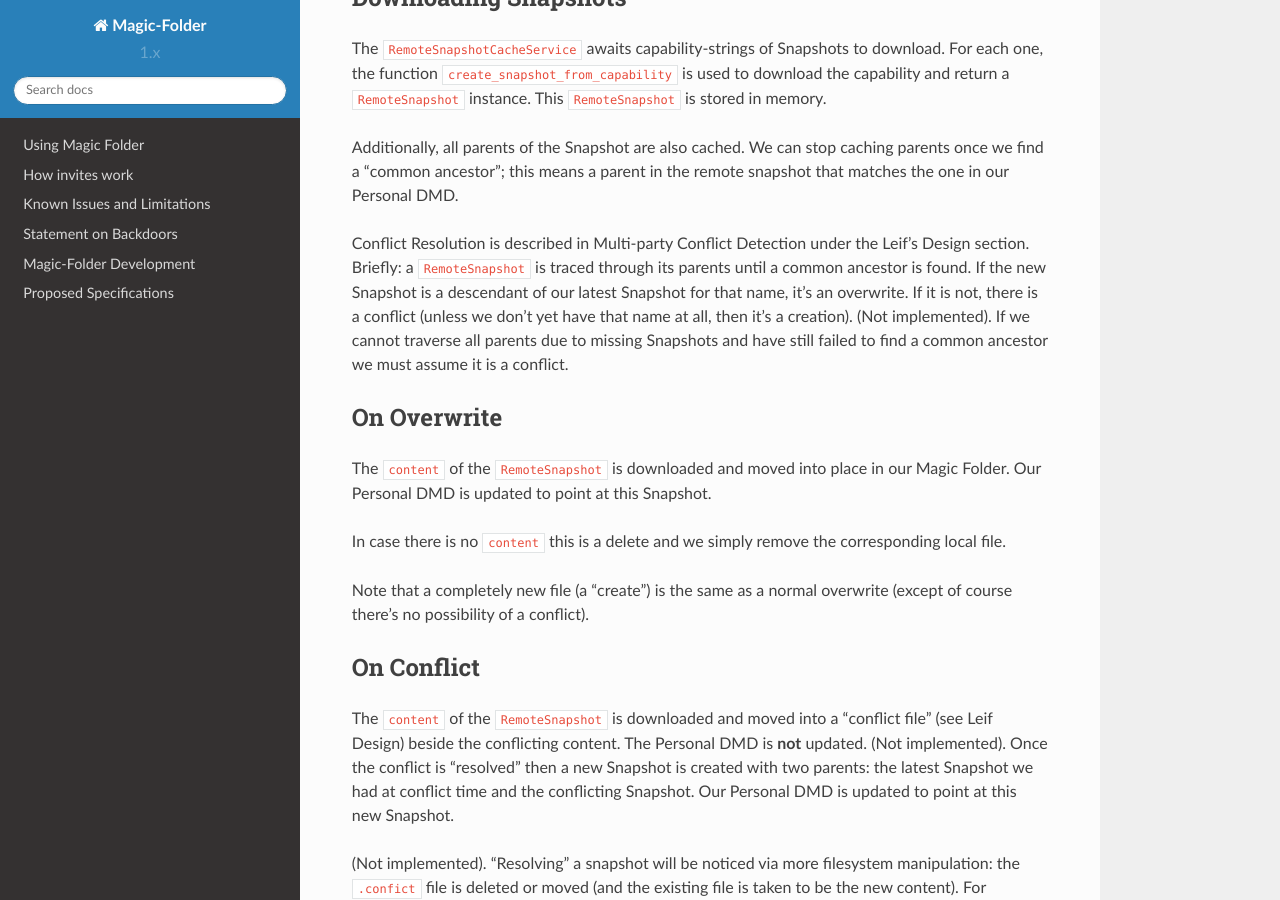
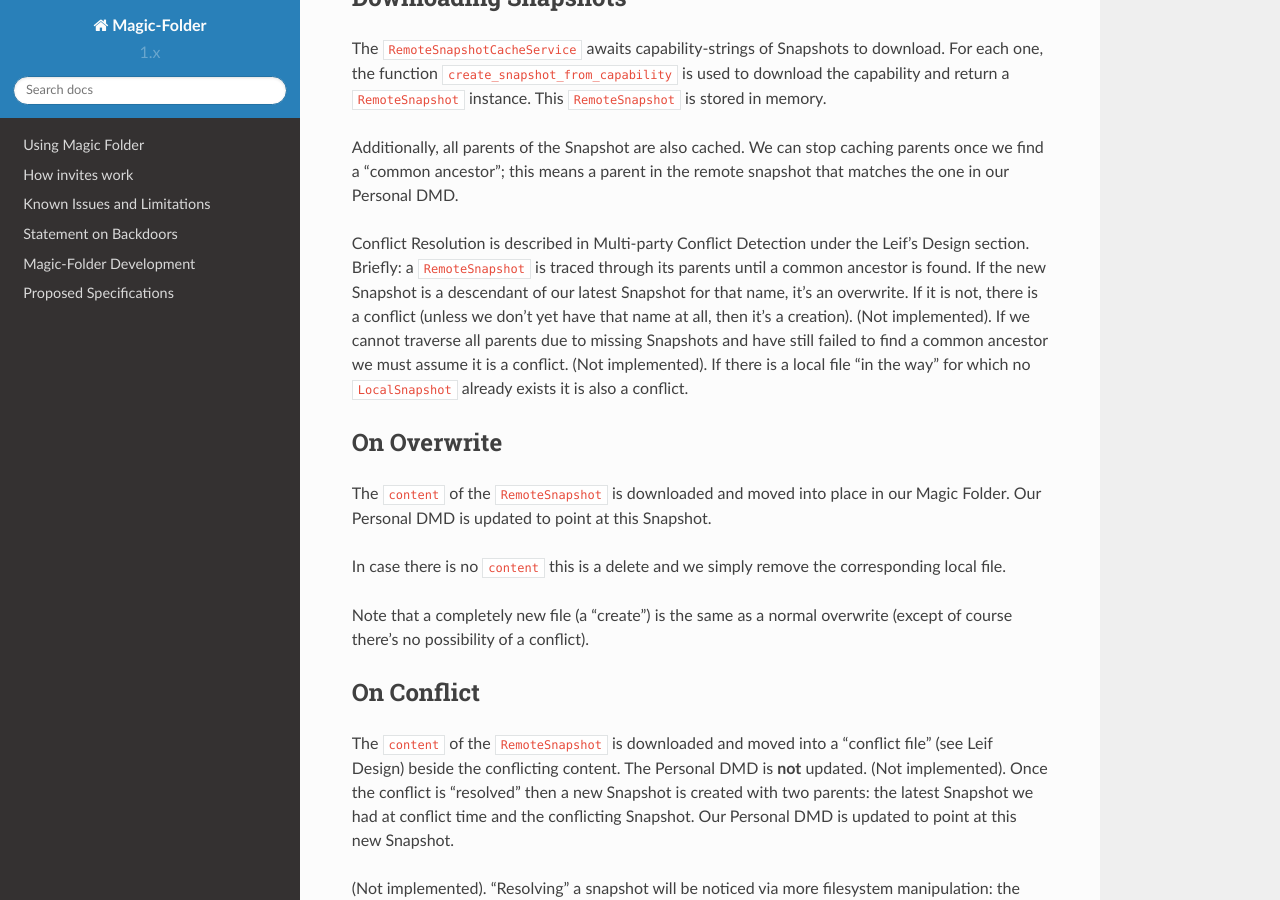
Before and after one commit to tahoe-lafs/magic-folder, a Sphinx documentation site: the page built from docs/downloader.rst, in a window 1280 px wide and 900 px high, scrolled down 2119 px. Built offline with Sphinx 7.4.7 and the Read the Docs theme 2.0.0, drawn with Linux system fonts in a browser that asks for light colours; pages that are not in the unit, such as notebooks, are missing from menus.

Commit message:
be explicit about local files

```diff
--- a/docs/downloader.rst
+++ b/docs/downloader.rst
@@ -96,6 +96,7 @@
 If the new Snapshot is a descendant of our latest Snapshot for that name, it's an overwrite.
 If it is not, there is a conflict (unless we don't yet have that name at all, then it's a creation).
 (Not implemented). If we cannot traverse all parents due to missing Snapshots and have still failed to find a common ancestor we must assume it is a conflict.
+(Not implemented). If there is a local file "in the way" for which no ``LocalSnapshot`` already exists it is also a conflict.
 
 
 On Overwrite
```
